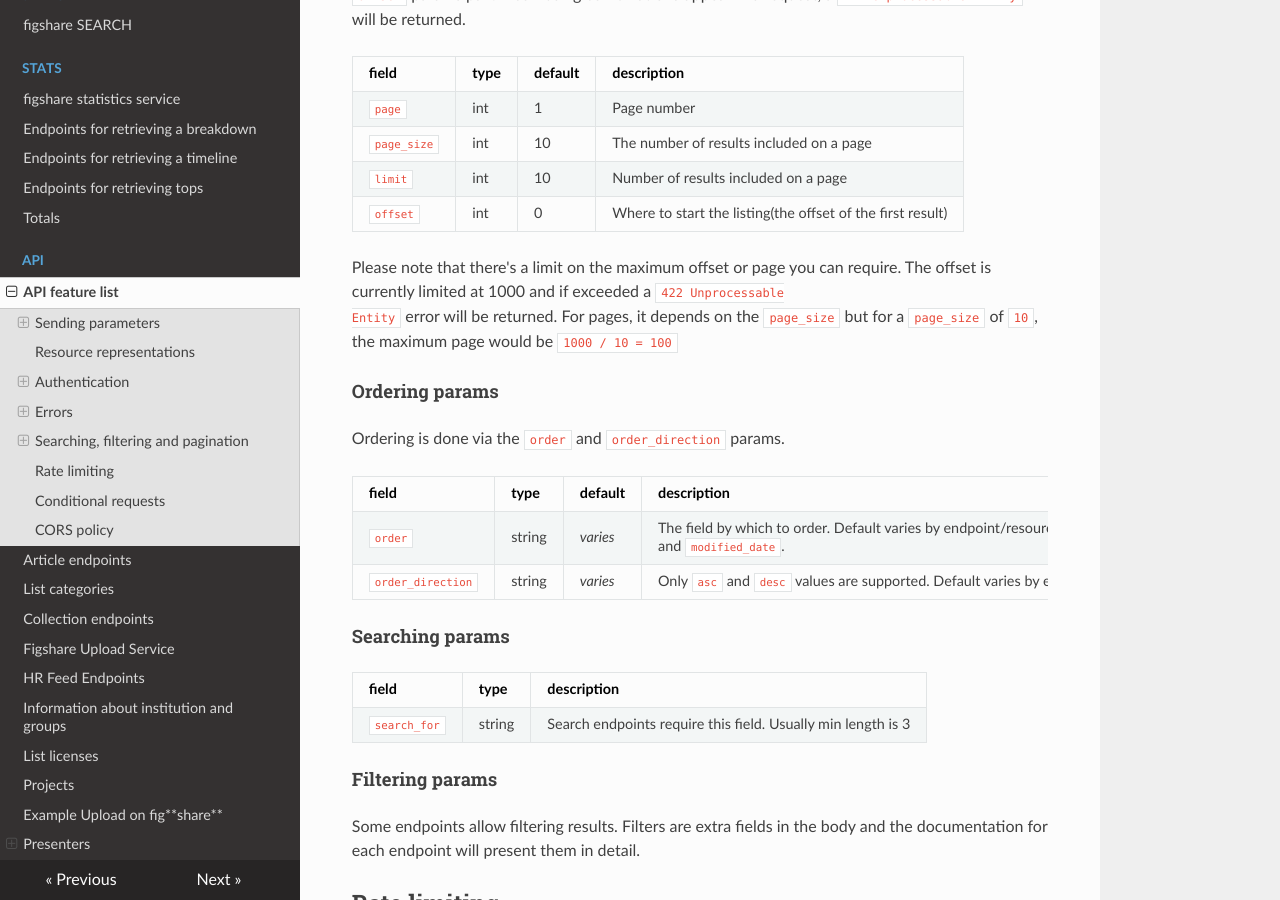
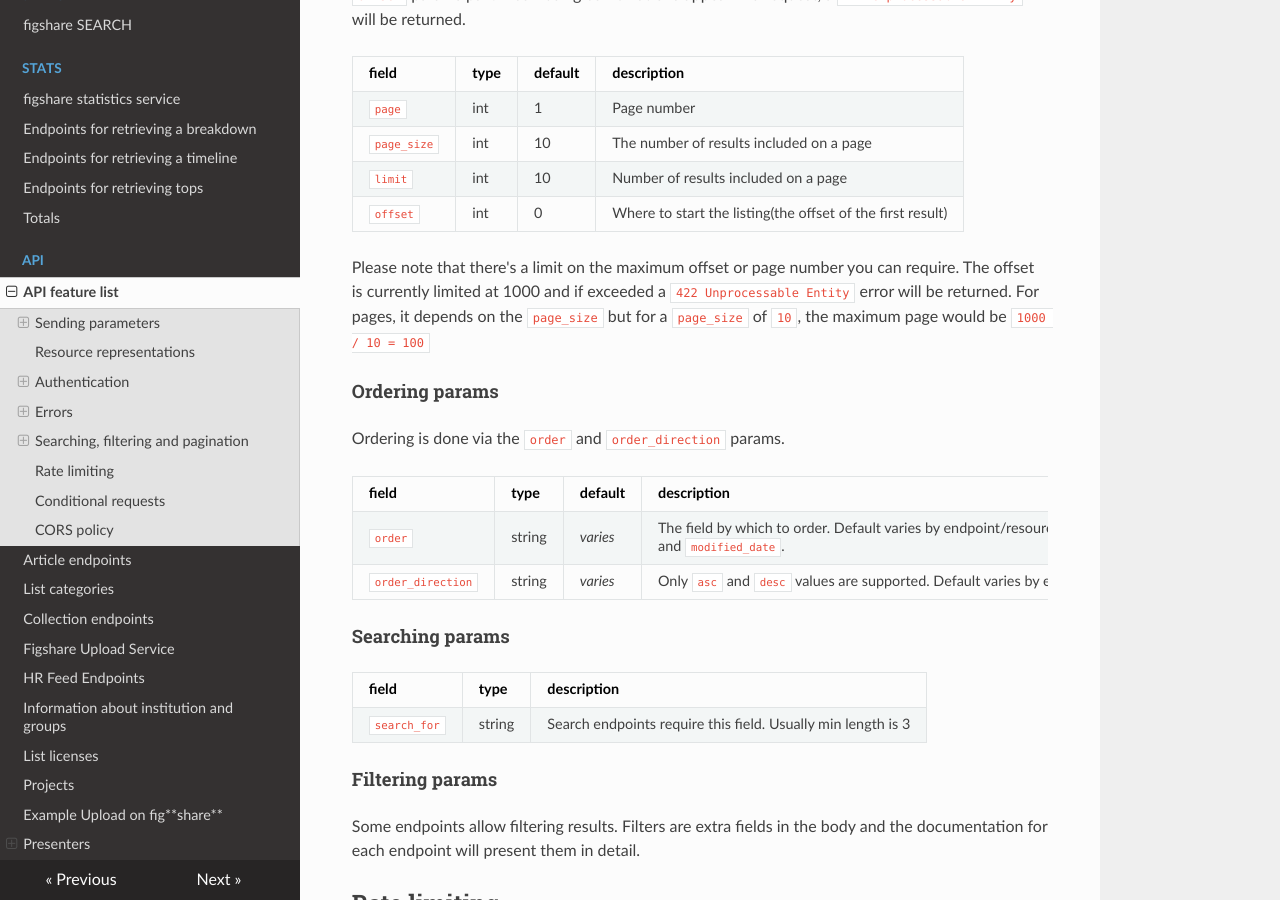
Before and after one commit to figshare/user_documentation, an MkDocs documentation site: the page built from docs/api/index.md, in a window 1280 px wide and 900 px high, scrolled down 3736 px. Built offline with MkDocs 1.6.1, drawn with Linux system fonts in a browser that asks for light colours; nearby versions of some CDN libraries; some of the changed text lies outside the part shown.

Commit message:
FIG-7433 (documentation):Typos Fix

```diff
--- a/docs/api/index.md
+++ b/docs/api/index.md
@@ -190,9 +190,8 @@ appear in a request, a `422 Unprocessable Entity` will be returned.
 |`limit`|int|10|Number of results included on a page|
 |`offset`|int|0|Where to start the listing(the offset of the first result)|
 
-Please note that there's a limit on the maximum offset or page you can require.
-The offset is currently limited at 1000 and if exceeded a `422 Unprocessable
-Entity` error will be returned. For pages, it depends on the `page_size`
+Please note that there's a limit on the maximum offset or page number  you can require.
+The offset is currently limited at 1000 and if exceeded a `422 Unprocessable Entity` error will be returned. For pages, it depends on the `page_size`
 but for a `page_size` of `10`, the maximum page would be `1000 / 10 = 100`
 
 #### Ordering params
```
Also changed, not shown: other parts of docs/api/index.md (+1 -1 lines), docs/OAI-PMH/index.md (+4 -6 lines), docs/Stats/index.md (+1 -1 lines), docs/api/articles.md (+5 -5 lines), docs/api/file_uploader.md (+1 -1 lines), docs/oauth.md (+2 -2 lines).
